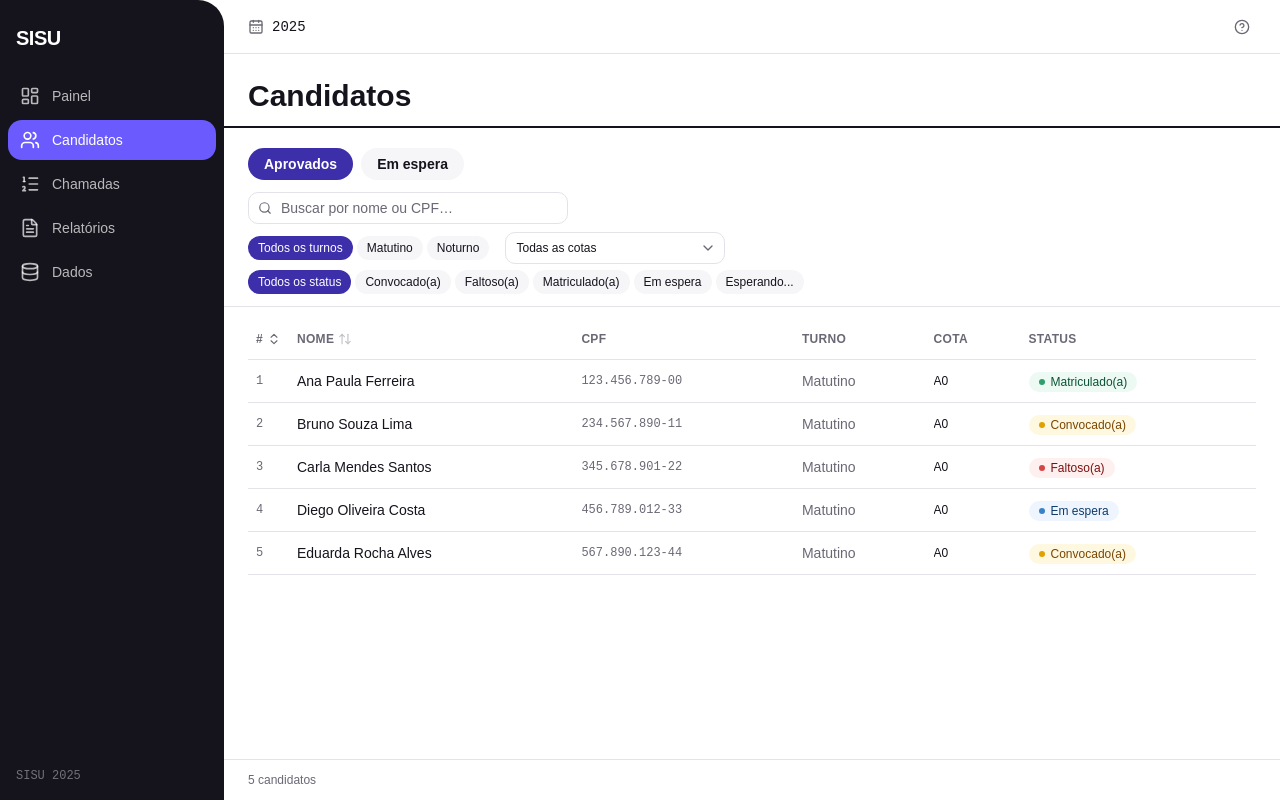
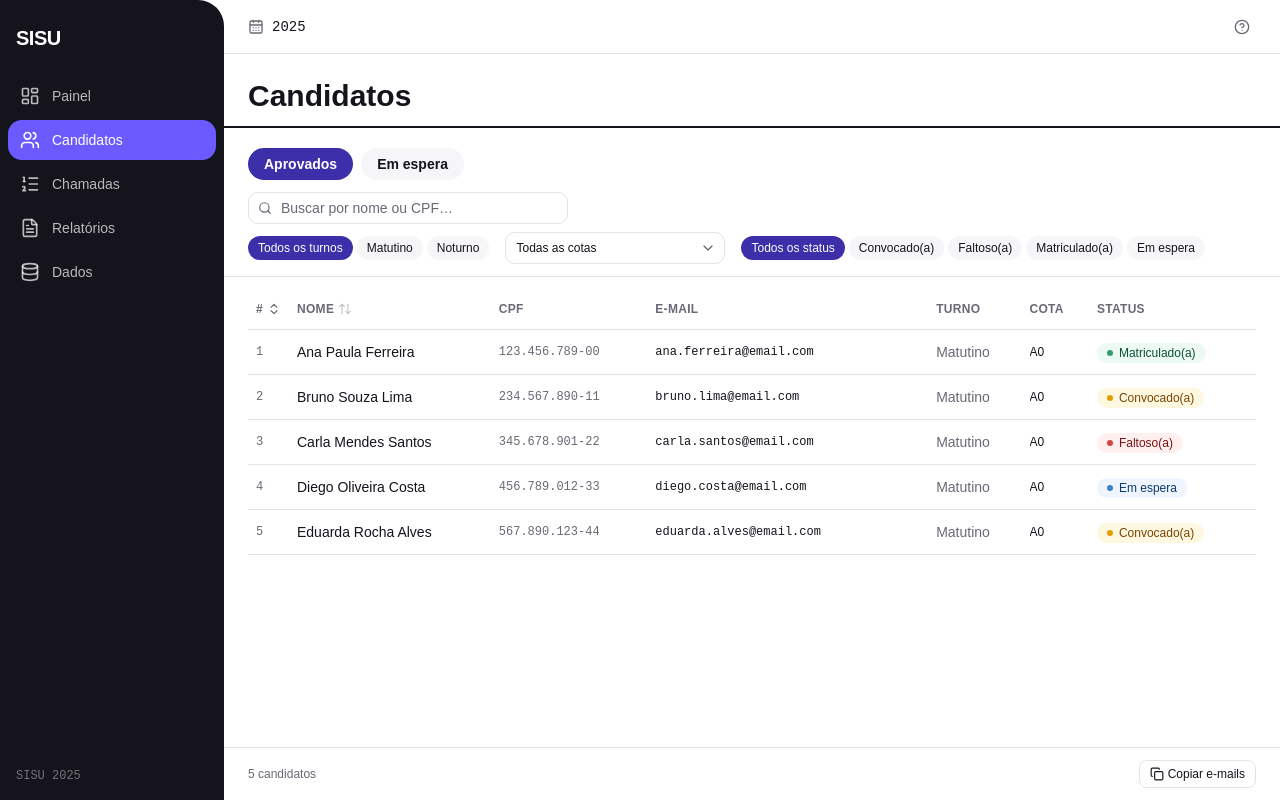
Before and after one commit to baldugus/sisu-frontend, a React (Vite) app: page /candidatos in a window 1280 px wide. Built offline with nearby package versions, Linux system fonts and the light colour scheme.

Commit message:
registrations: add option to copy email

```diff
--- /dev/null
+++ b/src/components/RosterTable/CopyEmailButton.tsx
@@ -0,0 +1,43 @@
+import { useState } from 'react';
+import { Copy, Check } from 'lucide-react';
+import { toast } from 'sonner';
+import { Button } from '@/components/ui/button';
+import { copyText } from '@/lib/clipboard';
+
+interface CopyEmailButtonProps {
+  email: string;
+}
+
+export function CopyEmailButton({ email }: CopyEmailButtonProps) {
+  const [copied, setCopied] = useState(false);
+
+  if (!email) return null;
+
+  async function handleClick(e: React.MouseEvent) {
+    e.stopPropagation();
+    const ok = await copyText(email);
+    if (ok) {
+      setCopied(true);
+      toast.success('E-mail copiado');
+      setTimeout(() => setCopied(false), 1200);
+    } else {
+      toast.error('Não foi possível copiar o e-mail');
+    }
+  }
+
+  return (
+    <Button
+      variant="ghost"
+      size="icon-xs"
+      className="opacity-0 group-hover:opacity-100 focus-visible:opacity-100"
+      onClick={handleClick}
+      aria-label="Copiar e-mail"
+    >
+      {copied ? (
+        <Check className="size-3.5 text-emerald-500" />
+      ) : (
+        <Copy className="size-3.5 text-muted-foreground" />
+      )}
+    </Button>
+  );
+}
--- a/src/components/RosterTable/index.tsx
+++ b/src/components/RosterTable/index.tsx
@@ -1,5 +1,5 @@
 import { useState, useMemo, useCallback } from 'react';
-import { Search, ChevronsUpDown, Loader2, ArrowUpDown } from 'lucide-react';
+import { Search, ChevronsUpDown, Loader2, ArrowUpDown, Copy } from 'lucide-react';
 import { Input } from '@/components/ui/input';
 import { Button } from '@/components/ui/button';
 import { Checkbox } from '@/components/ui/checkbox';
@@ -13,7 +13,10 @@ import {
 import { Tooltip, TooltipContent, TooltipTrigger } from '@/components/ui/tooltip';
 import { cn } from '@/lib/utils';
 import { getStatus, STATUSES } from '@/lib/status';
+import { copyText } from '@/lib/clipboard';
+import { toast } from 'sonner';
 import { RegistrationDialog } from './RegistrationDialog';
+import { CopyEmailButton } from './CopyEmailButton';
 import {
   ClearApplicationStatus,
   AbsentApplication,
@@ -24,6 +27,7 @@ export interface RowData {
   ID: number;
   Name: string;
   CPF: string;
+  Email?: string;
   Period: string;
   Quota: string;
   Status: string;
@@ -40,6 +44,7 @@ interface RosterTableProps {
   showKindFilter?: boolean;
   kind?: 'approved' | 'waitlisted';
   onKindChange?: (kind: 'approved' | 'waitlisted') => void;
+  showContact?: boolean;
 }
 
 type SortKey = 'Ranking' | 'Name';
@@ -99,6 +104,7 @@ export function RosterTable({
   showKindFilter = false,
   kind,
   onKindChange,
+  showContact = false,
 }: RosterTableProps) {
   const [search, setSearch] = useState('');
   const [filterPeriod, setFilterPeriod] = useState('');
@@ -147,6 +153,38 @@ export function RosterTable({
     },
     [sortKey]
   );
+
+  const colCount = 6 + (hasSelector ? 1 : 0) + (showContact ? 1 : 0);
+
+  const filteredEmails = useMemo(() => {
+    const seen = new Set<string>();
+    const out: string[] = [];
+    for (const r of filtered) {
+      const email = r.Email?.trim();
+      if (!email) continue;
+      const key = email.toLowerCase();
+      if (seen.has(key)) continue;
+      seen.add(key);
+      out.push(email);
+    }
+    return out;
+  }, [filtered]);
+
+  async function copyAllEmails() {
+    if (filteredEmails.length === 0) {
+      toast.error('Nenhum e-mail para copiar');
+      return;
+    }
+    const ok = await copyText(filteredEmails.join(', '));
+    if (!ok) {
+      toast.error('Não foi possível copiar os e-mails');
+      return;
+    }
+    const skipped = filtered.length - filteredEmails.length;
+    const n = filteredEmails.length;
+    const base = `${n} e-mail${n !== 1 ? 's' : ''} copiado${n !== 1 ? 's' : ''}`;
+    toast.success(skipped > 0 ? `${base} (${skipped} sem e-mail)` : base);
+  }
 
   const allSelected = filtered.length > 0 && filtered.every((r) => selectedIds.has(r.ID));
   const someSelected = selectedIds.size > 0;
@@ -300,6 +338,11 @@ export function RosterTable({
               <th className="px-2 py-3 text-left font-semibold text-xs uppercase tracking-wide text-muted-foreground">
                 CPF
               </th>
+              {showContact && (
+                <th className="px-2 py-3 text-left font-semibold text-xs uppercase tracking-wide text-muted-foreground">
+                  E-mail
+                </th>
+              )}
               <th className="px-2 py-3 text-left font-semibold text-xs uppercase tracking-wide text-muted-foreground">
                 Turno
               </th>
@@ -311,7 +354,7 @@ export function RosterTable({
               </th>
             </tr>
             <tr>
-              <td colSpan={hasSelector ? 7 : 6} className="p-0">
+              <td colSpan={colCount} className="p-0">
                 <div className="h-px bg-border" />
               </td>
             </tr>
@@ -319,7 +362,7 @@ export function RosterTable({
           <tbody>
             {loading && (
               <tr>
-                <td colSpan={hasSelector ? 7 : 6} className="py-16 text-center text-muted-foreground">
+                <td colSpan={colCount} className="py-16 text-center text-muted-foreground">
                   <div className="flex items-center justify-center gap-2">
                     <Loader2 className="size-4 animate-spin" />
                     <span className="text-sm">Carregando…</span>
@@ -329,7 +372,7 @@ export function RosterTable({
             )}
             {!loading && filtered.length === 0 && (
               <tr>
-                <td colSpan={hasSelector ? 7 : 6} className="py-16 text-center text-muted-foreground text-sm">
+                <td colSpan={colCount} className="py-16 text-center text-muted-foreground text-sm">
                   {emptyMessage}
                 </td>
               </tr>
@@ -362,6 +405,28 @@ export function RosterTable({
                     </td>
                     <td className="px-2 py-2.5 font-medium max-w-[200px] truncate">{row.Name}</td>
                     <td className="px-2 py-2.5 font-mono text-xs text-muted-foreground">{row.CPF}</td>
+                    {showContact && (
+                      <td className="px-2 py-2.5">
+                        {row.Email ? (
+                          <div className="flex items-center gap-1">
+                            <Tooltip>
+                              <TooltipTrigger asChild>
+                                <span
+                                  className="block max-w-[200px] truncate font-mono text-xs text-foreground cursor-default"
+                                  onClick={(e) => e.stopPropagation()}
+                                >
+                                  {row.Email}
+                                </span>
+                              </TooltipTrigger>
+                              <TooltipContent className="max-w-sm">{row.Email}</TooltipContent>
+                            </Tooltip>
+                            <CopyEmailButton email={row.Email} />
+                          </div>
+                        ) : (
+                          <span className="text-xs text-muted-foreground">—</span>
+                        )}
+                      </td>
+                    )}
                     <td className="px-2 py-2.5 text-sm text-muted-foreground">{row.Period}</td>
                     <td className="px-2 py-2.5">
                       {row.Quota ? (
@@ -434,6 +499,18 @@ export function RosterTable({
             </Button>
           </div>
         )}
+
+        {showContact && (
+          <Button
+            variant="outline"
+            size="sm"
+            className="h-7 text-xs"
+            onClick={copyAllEmails}
+          >
+            <Copy className="size-3.5" />
+            Copiar e-mails
+          </Button>
+        )}
       </div>
 
       {/* ── Registration detail dialog ── */}
--- a/src/hooks/useSelectionRows.ts
+++ b/src/hooks/useSelectionRows.ts
@@ -33,6 +33,7 @@ async function loadRowsForSelection(
       ID: reg.ID,
       Name: candidate?.Name ?? '',
       CPF: candidate?.CPF ?? '',
+      Email: candidate?.Email ?? '',
       Period: periodLabel(course?.Period ?? ''),
       Quota: course?.Quota ?? '',
       Status: reg.Status?.toUpperCase() ?? defaultStatus,
--- /dev/null
+++ b/src/lib/clipboard.ts
@@ -0,0 +1,8 @@
+export async function copyText(text: string): Promise<boolean> {
+  try {
+    await navigator.clipboard.writeText(text);
+    return true;
+  } catch {
+    return false;
+  }
+}
--- a/src/lib/status.ts
+++ b/src/lib/status.ts
@@ -2,8 +2,7 @@ export type StatusValue =
   | 'APPROVED'
   | 'ABSENT'
   | 'ENROLLED'
-  | 'WAITLISTED'
-  | 'WAITING';
+  | 'WAITLISTED';
 
 export interface StatusDef {
   value: StatusValue;
@@ -42,13 +41,6 @@ export const STATUSES: StatusDef[] = [
     textColor: 'text-[#0D3B6B]',
     badgeBg: 'bg-[#EEF5FF]',
   },
-  {
-    value: 'WAITING',
-    label: 'Esperando...',
-    color: 'bg-[#3FB6C4]',
-    textColor: 'text-[#0A4F58]',
-    badgeBg: 'bg-[#ECFBFD]',
-  },
 ];
 
 export const STATUS_MAP = Object.fromEntries(
--- a/src/pages/Candidatos.tsx
+++ b/src/pages/Candidatos.tsx
@@ -23,6 +23,7 @@ export default function Candidatos() {
           showKindFilter
           kind={kind}
           onKindChange={setKind}
+          showContact
           emptyMessage="Nenhum candidato nesta seleção."
         />
       </div>
```
